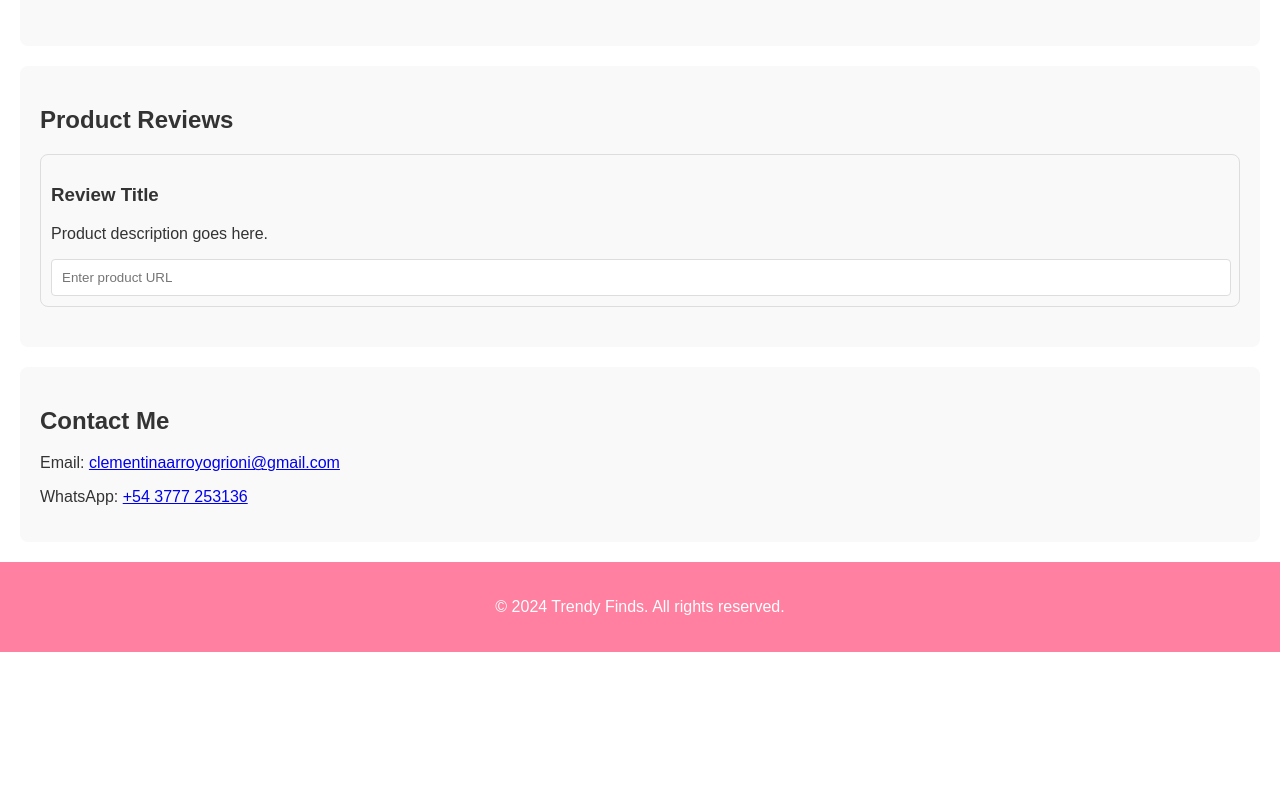
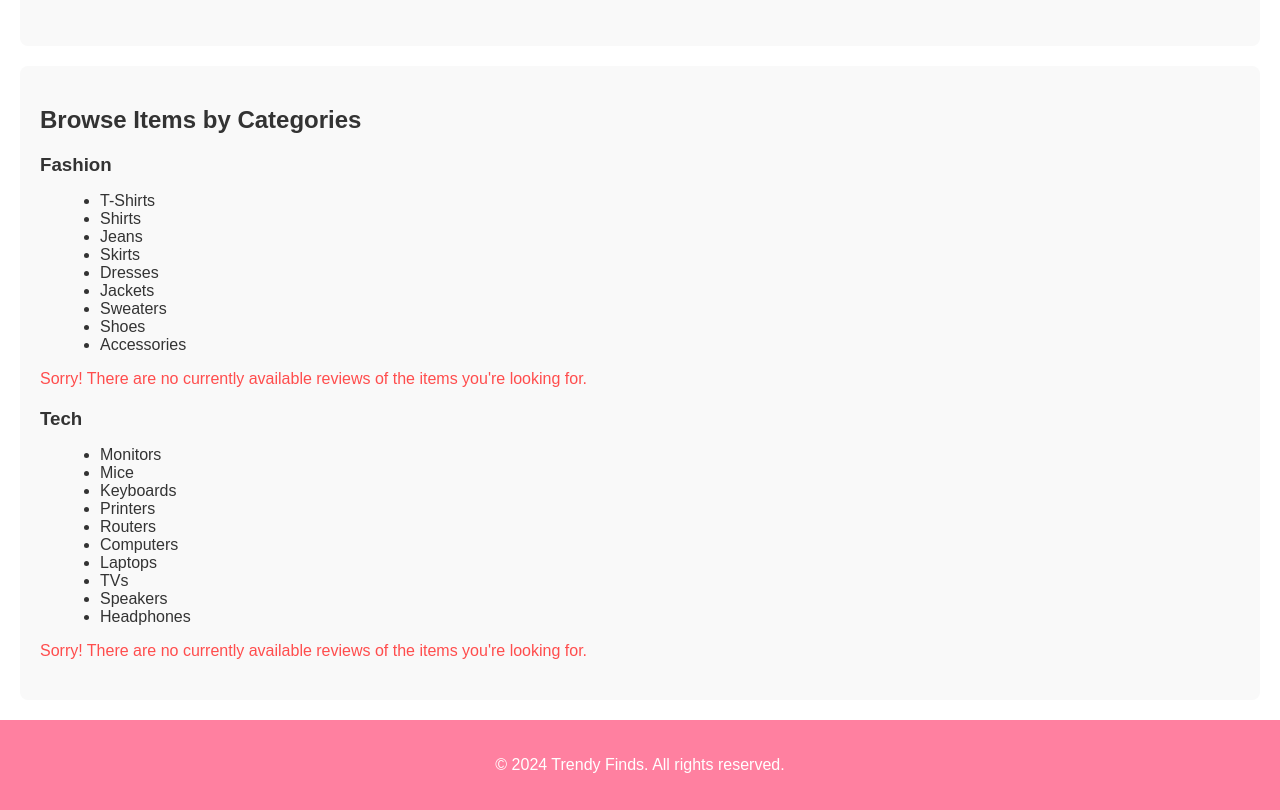
Before and after one commit to ClemssAG/Trendy-Finds, a plain HTML site: page index.html in a window 1280 px wide. Shown: the part 398-1208 px from the top of the page. Before the commit the page ends 1050 px from the top, so only its background shows below. Drawn offline with Linux system fonts and the light colour scheme.

Commit message:
Update index.html

```diff
--- a/index.html
+++ b/index.html
@@ -1,4 +1,3 @@
-<!-- HTML codes -->
 <!DOCTYPE html>
 <html lang="en">
 <head>
@@ -35,7 +34,43 @@
         </div>
     </section>
 
-    <section id="reviews">
+    <section id="categories">
+        <h2>Browse Items by Categories</h2>
+        <div class="category">
+            <h3>Fashion</h3>
+            <ul>
+                <li>T-Shirts</li>
+                <li>Shirts</li>
+                <li>Jeans</li>
+                <li>Skirts</li>
+                <li>Dresses</li>
+                <li>Jackets</li>
+                <li>Sweaters</li>
+                <li>Shoes</li>
+                <li>Accessories</li>
+            </ul>
+            <p class="no-reviews">Sorry! There are no currently available reviews of the items you're looking for.</p>
+        </div>
+
+        <div class="category">
+            <h3>Tech</h3>
+            <ul>
+                <li>Monitors</li>
+                <li>Mice</li>
+                <li>Keyboards</li>
+                <li>Printers</li>
+                <li>Routers</li>
+                <li>Computers</li>
+                <li>Laptops</li>
+                <li>TVs</li>
+                <li>Speakers</li>
+                <li>Headphones</li>
+            </ul>
+            <p class="no-reviews">Sorry! There are no currently available reviews of the items you're looking for.</p>
+        </div>
+    </section>
+
+    <section id="reviews" class="hidden">
         <h2>Product Reviews</h2>
         <div class="product-review">
             <h3>Review Title</h3>
@@ -45,7 +80,7 @@
         <!-- More product reviews can be added here -->
     </section>
 
-    <section id="contact">
+    <section id="contact" class="hidden">
         <h2>Contact Me</h2>
         <p>Email: <a href="mailto:clementinaarroyogrioni@gmail.com">clementinaarroyogrioni@gmail.com</a></p>
         <p>WhatsApp: <a href="https://wa.me/543777253136">+54 3777 253136</a></p>
```
